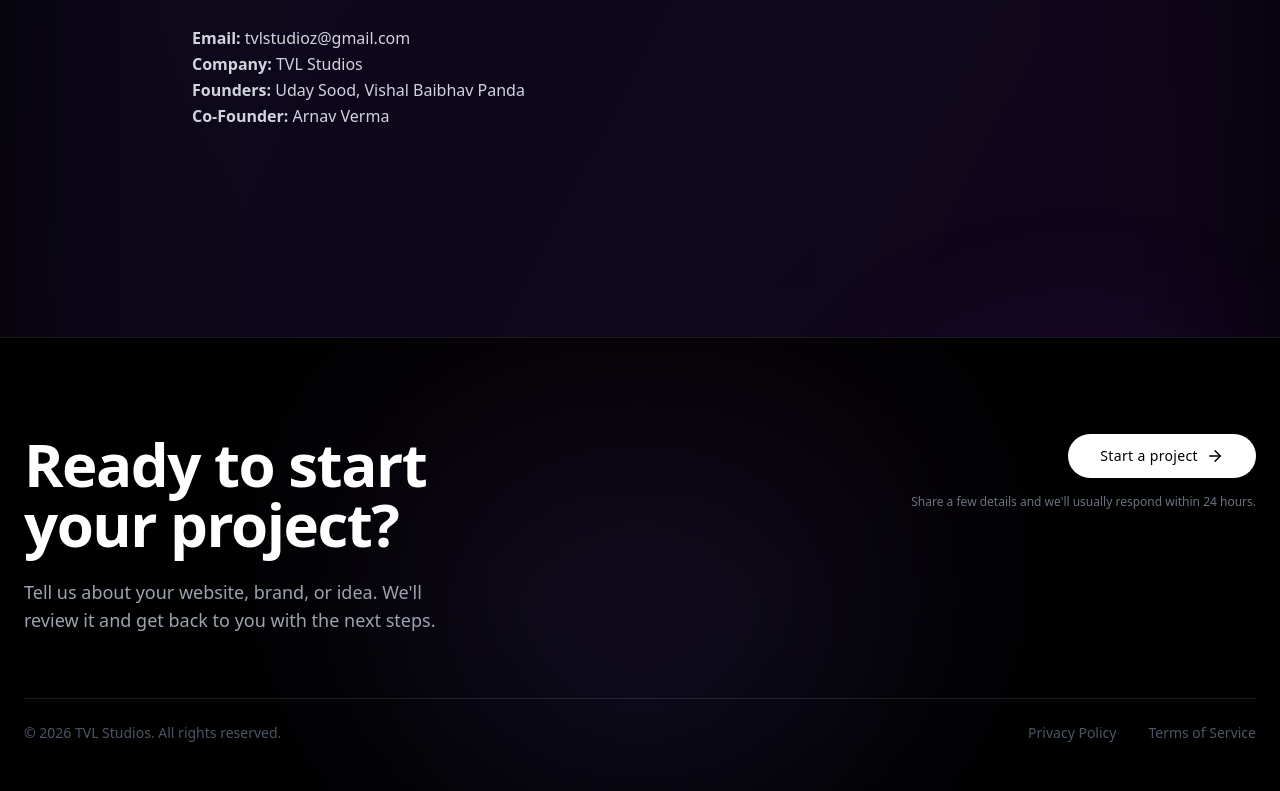
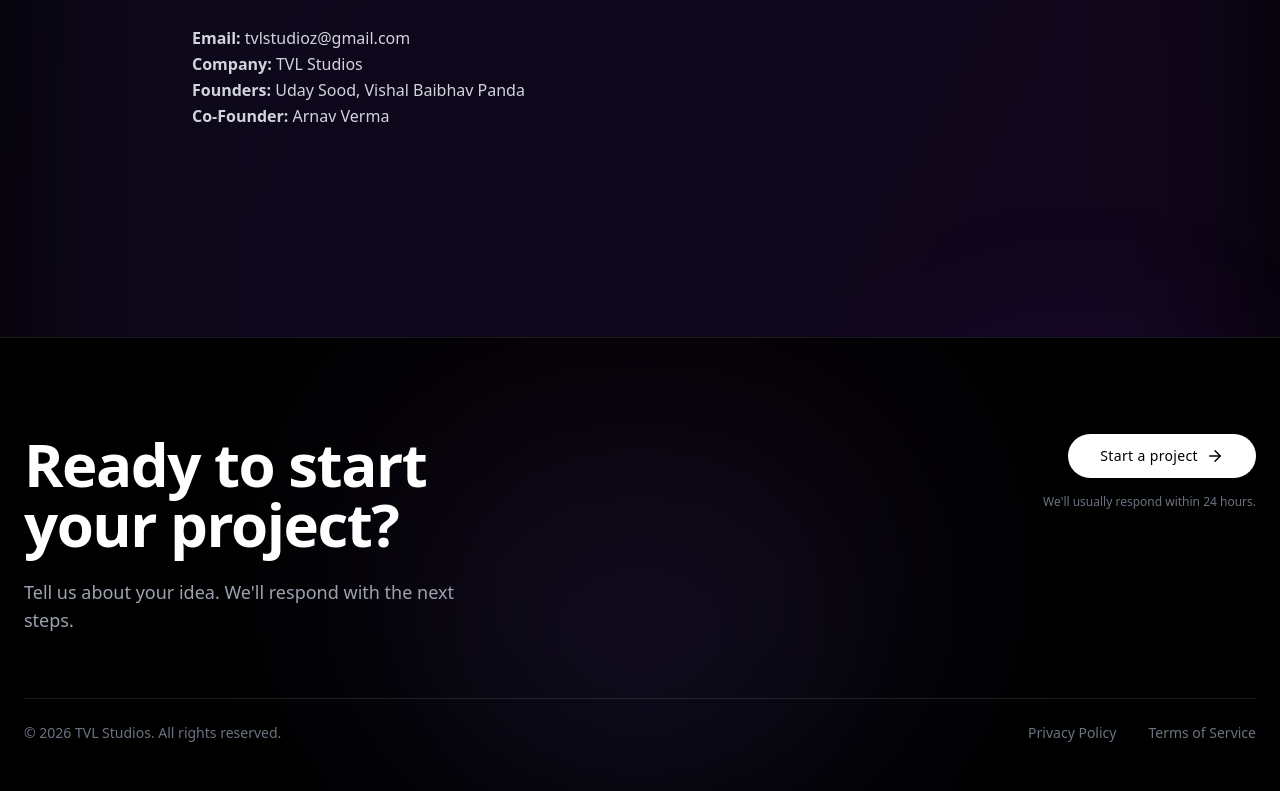
Before and after one commit to Umday-231105/tvlstudios, a Next.js app: page /privacy-policy in a window 1280 px wide. Shown: the part 1683-2474 px from the top of the page. Built offline with nearby package versions, Linux system fonts and the light colour scheme.

Commit message:
Update page.jsx

```diff
--- a/src/app/privacy-policy/page.jsx
+++ b/src/app/privacy-policy/page.jsx
@@ -1,11 +1,14 @@
-'use client';
+"use client";
+
 import React, { useState, useEffect } from "react";
 import { ArrowRight, Menu, X } from "lucide-react";
+import { useTheme } from "../ThemeProvider";
 
 /* -------------------- NAVBAR -------------------- */
 const Navbar = () => {
   const [isScrolled, setIsScrolled] = useState(false);
   const [mobileMenuOpen, setMobileMenuOpen] = useState(false);
+  const { theme } = useTheme();
 
   useEffect(() => {
     const handleScroll = () => setIsScrolled(window.scrollY > 50);
@@ -17,17 +20,31 @@ const Navbar = () => {
     <nav
       className={`fixed top-0 left-0 right-0 z-50 transition-all duration-300 ${
         isScrolled
-          ? "bg-black/80 backdrop-blur-xl border-b border-white/5 py-4"
+          ? theme === "dark"
+            ? "bg-black/80 backdrop-blur-xl border-b border-white/5 py-4"
+            : "bg-white/80 backdrop-blur-xl border-b border-neutral-200 py-4"
+          : theme === "dark"
+          ? "bg-transparent py-8"
           : "bg-transparent py-8"
       }`}
     >
       <div className="container mx-auto px-6 flex justify-between items-center">
         {/* Logo */}
         <a href="/" className="flex items-center gap-3 cursor-pointer group">
-          <div className="w-10 h-10 bg-gradient-to-br from-indigo-500 to-purple-500 rounded-2xl flex items-center justify-center shadow-lg shadow-indigo-500/30 group-hover:shadow-indigo-500/50 transition-all duration-300">
+          <div
+            className={`w-10 h-10 rounded-2xl flex items-center justify-center shadow-lg transition-all duration-300 ${
+              theme === "dark"
+                ? "bg-gradient-to-br from-indigo-500 to-purple-500 shadow-indigo-500/30"
+                : "bg-gradient-to-br from-indigo-600 to-purple-600 shadow-purple-300/40"
+            }`}
+          >
             <span className="text-white font-bold text-xl">T</span>
           </div>
-          <span className="text-xl font-bold tracking-tight group-hover:text-indigo-300 transition-colors duration-300">
+          <span
+            className={`text-xl font-bold tracking-tight transition-colors duration-300 ${
+              theme === "dark" ? "text-white" : "text-black"
+            }`}
+          >
             TVL STUDIOS
           </span>
         </a>
@@ -36,13 +53,22 @@ const Navbar = () => {
         <div className="hidden md:flex items-center gap-8">
           <a
             href="/"
-            className="text-sm text-gray-300 hover:text-white transition-colors duration-200"
+            className={`text-sm transition-colors duration-200 ${
+              theme === "dark"
+                ? "text-gray-300 hover:text-white"
+                : "text-gray-700 hover:text-black"
+            }`}
           >
             Home
           </a>
+
           <a
             href="/start-project"
-            className="text-sm text-white px-4 py-2 rounded-full border border-white/10 bg-white/5 hover:bg-white/10 transition-all duration-200"
+            className={`text-sm px-4 py-2 rounded-full border transition-all duration-200 ${
+              theme === "dark"
+                ? "text-white border-white/10 bg-white/5 hover:bg-white/10"
+                : "text-black border-black/10 bg-black/5 hover:bg-black/10"
+            }`}
           >
             Start a Project
           </a>
@@ -50,27 +76,50 @@ const Navbar = () => {
 
         {/* Mobile Menu Button */}
         <button
-          className="md:hidden p-2 rounded-full border border-white/10 bg-white/5"
+          className={`md:hidden p-2 rounded-full border ${
+            theme === "dark"
+              ? "border-white/10 bg-white/5"
+              : "border-black/10 bg-black/5"
+          }`}
           onClick={() => setMobileMenuOpen((prev) => !prev)}
         >
-          {mobileMenuOpen ? <X size={20} /> : <Menu size={20} />}
+          {mobileMenuOpen ? (
+            <X size={20} className={theme === "dark" ? "text-white" : "text-black"} />
+          ) : (
+            <Menu size={20} className={theme === "dark" ? "text-white" : "text-black"} />
+          )}
         </button>
       </div>
 
       {/* Mobile Menu */}
       {mobileMenuOpen && (
         <div className="md:hidden mt-3 px-6">
-          <div className="bg-black/80 backdrop-blur-xl border border-white/10 rounded-2xl p-4 flex flex-col gap-3">
+          <div
+            className={`rounded-2xl p-4 flex flex-col gap-3 border backdrop-blur-xl ${
+              theme === "dark"
+                ? "bg-black/80 border-white/10"
+                : "bg-white/80 border-black/10"
+            }`}
+          >
             <a
               href="/"
-              className="text-sm text-gray-300 hover:text-white transition-colors duration-200"
+              className={`text-sm transition-colors ${
+                theme === "dark"
+                  ? "text-gray-300 hover:text-white"
+                  : "text-gray-700 hover:text-black"
+              }`}
               onClick={() => setMobileMenuOpen(false)}
             >
               Home
             </a>
+
             <a
               href="/start-project"
-              className="text-sm text-white px-4 py-2 rounded-full border border-white/10 bg-white/5 hover:bg-white/10 transition-all duration-200 text-center"
+              className={`text-sm px-4 py-2 rounded-full border transition-all duration-200 text-center ${
+                theme === "dark"
+                  ? "text-white border-white/10 bg-white/5 hover:bg-white/10"
+                  : "text-black border-black/10 bg-black/5 hover:bg-black/10"
+              }`}
               onClick={() => setMobileMenuOpen(false)}
             >
               Start a Project
@@ -84,46 +133,80 @@ const Navbar = () => {
 
 /* -------------------- FOOTER -------------------- */
 const Footer = () => {
+  const { theme } = useTheme();
+
   return (
-    <footer className="bg-black pt-24 pb-12 border-t border-white/10 relative overflow-hidden mt-24">
+    <footer
+      className={`pt-24 pb-12 border-t relative overflow-hidden mt-24 ${
+        theme === "dark"
+          ? "bg-black border-white/10"
+          : "bg-white border-black/10"
+      }`}
+    >
       {/* Glow Background */}
-      <div className="absolute bottom-0 left-1/2 -translate-x-1/2 w-[520px] h-[520px] bg-gradient-to-t from-indigo-500/20 via-purple-500/10 to-transparent rounded-full blur-[120px] pointer-events-none" />
+      {theme === "dark" && (
+        <div className="absolute bottom-0 left-1/2 -translate-x-1/2 w-[520px] h-[520px] bg-gradient-to-t from-indigo-500/20 via-purple-500/10 to-transparent rounded-full blur-[120px]" />
+      )}
 
       <div className="container mx-auto px-6 relative z-10">
         {/* CTA */}
         <div className="grid grid-cols-1 md:grid-cols-2 gap-12 mb-16">
           <div>
-            <h2 className="text-4xl md:text-6xl font-bold mb-6 tracking-tight">
+            <h2
+              className={`text-4xl md:text-6xl font-bold mb-6 tracking-tight ${
+                theme === "dark" ? "text-white" : "text-black"
+              }`}
+            >
               Ready to start <br /> your project?
             </h2>
-            <p className="text-lg text-gray-400 max-w-md">
-              Tell us about your website, brand, or idea. We&apos;ll review it and
-              get back to you with the next steps.
+            <p
+              className={`text-lg max-w-md ${
+                theme === "dark" ? "text-gray-400" : "text-gray-700"
+              }`}
+            >
+              Tell us about your idea. We'll respond with the next steps.
             </p>
           </div>
 
           <div className="flex flex-col items-start md:items-end gap-4">
             <button
               onClick={() => (window.location.href = "/start-project")}
-              className="px-8 py-3 bg-white text-black rounded-full text-sm font-medium tracking-wide hover:bg-gray-100 transition-all duration-300 hover:scale-105 active:scale-95 flex items-center gap-2"
+              className={`px-8 py-3 rounded-full text-sm font-medium tracking-wide flex items-center gap-2 transition-all duration-300 hover:scale-105 active:scale-95 ${
+                theme === "dark"
+                  ? "bg-white text-black hover:bg-gray-100"
+                  : "bg-black text-white hover:bg-gray-900"
+              }`}
             >
               Start a project
               <ArrowRight size={18} />
             </button>
-            <p className="text-xs text-gray-500">
-              Share a few details and we&apos;ll usually respond within 24 hours.
+            <p className={theme === "dark" ? "text-xs text-gray-500" : "text-xs text-gray-600"}>
+              We'll usually respond within 24 hours.
             </p>
           </div>
         </div>
 
-        {/* Bottom line */}
-        <div className="flex flex-col md:flex-row justify-between items-center pt-6 border-t border-white/10 text-sm text-gray-600">
+        {/* Bottom Line */}
+        <div
+          className={`flex flex-col md:flex-row justify-between items-center pt-6 border-t text-sm ${
+            theme === "dark"
+              ? "border-white/10 text-gray-500"
+              : "border-black/10 text-gray-600"
+          }`}
+        >
           <p>&copy; 2026 TVL Studios. All rights reserved.</p>
+
           <div className="flex gap-8 mt-4 md:mt-0">
-            <a href="/privacy-policy" className="hover:text-gray-400 transition-colors">
+            <a
+              href="/privacy-policy"
+              className="hover:text-gray-400 transition-colors"
+            >
               Privacy Policy
             </a>
-            <a href="/terms-of-service" className="hover:text-gray-400 transition-colors">
+            <a
+              href="/terms-of-service"
+              className="hover:text-gray-400 transition-colors"
+            >
               Terms of Service
             </a>
           </div>
@@ -132,7 +215,6 @@ const Footer = () => {
     </footer>
   );
 };
-
 /* -------------------- PAGE CONTENT -------------------- */
 export default function PrivacyPolicyPage() {
   return (
```
